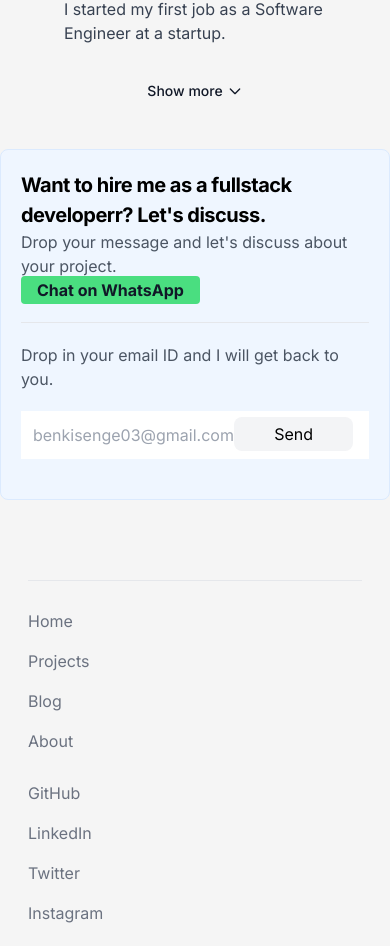
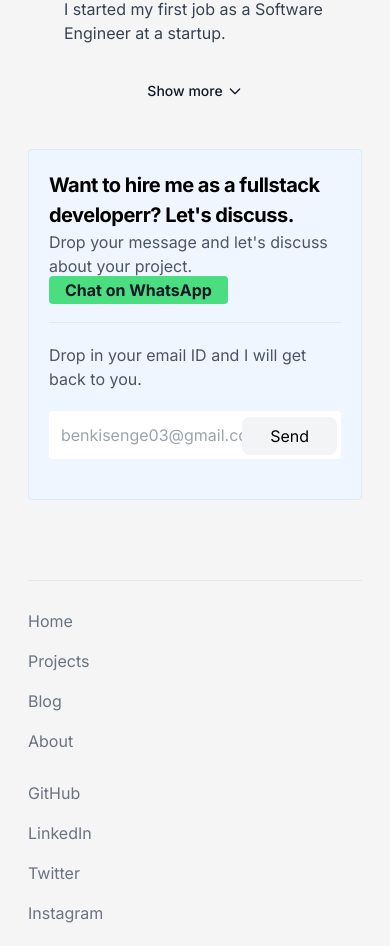
Before and after one commit to iambenkis/Portfolio-2.0, a Next.js app: page / in a window 390 px wide. Shown: the part 2470-3416 px from the top of the page. Built offline with nearby package versions, Linux system fonts and the light colour scheme.

Commit message:
Add mobile version on the Contact section

```diff
--- a/src/components/Whatsapp/index.jsx
+++ b/src/components/Whatsapp/index.jsx
@@ -1,7 +1,7 @@
 /* eslint-disable react/no-unescaped-entities */
 export default function Whatsapp() {
   return (
-    <section className="bg-blue-50 p-5 mt-10 border-blue-100 border rounded-lg">
+    <section className="bg-blue-50 mx-7 md:mx-0 p-5 mt-10 border-blue-100 border rounded">
       <div>
         <div className="border-b-[1px]  pb-5">
           <h3 className="font-bold text-[20px] tracking-tight text-black dark:text-white">
@@ -27,12 +27,12 @@ export default function Whatsapp() {
             <input
               type="email"
               autoComplete="email"
-              className="p-3 w-full"
+              className="p-3 w-full rounded"
               placeholder="benkisenge03@gmail.com"
             />
             <input
               type="button"
-              className="absolute right-4 top-[6px] bg-gray-100 rounded-lg px-10 py-[5px] cursor-pointer"
+              className="absolute right-1 top-[6.5px] bg-gray-100 rounded-lg px-7 py-[7px] cursor-pointer"
               value="Send"
             />
           </div>
```
